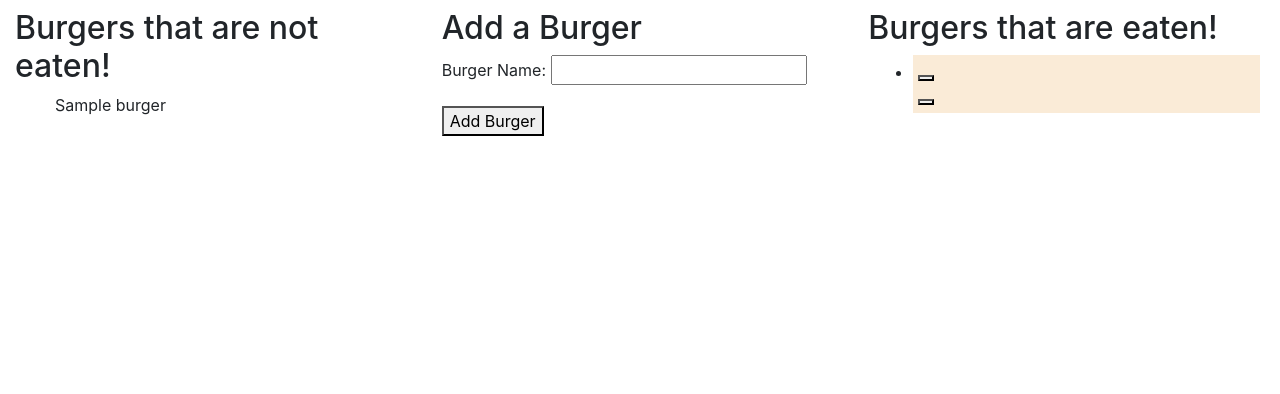
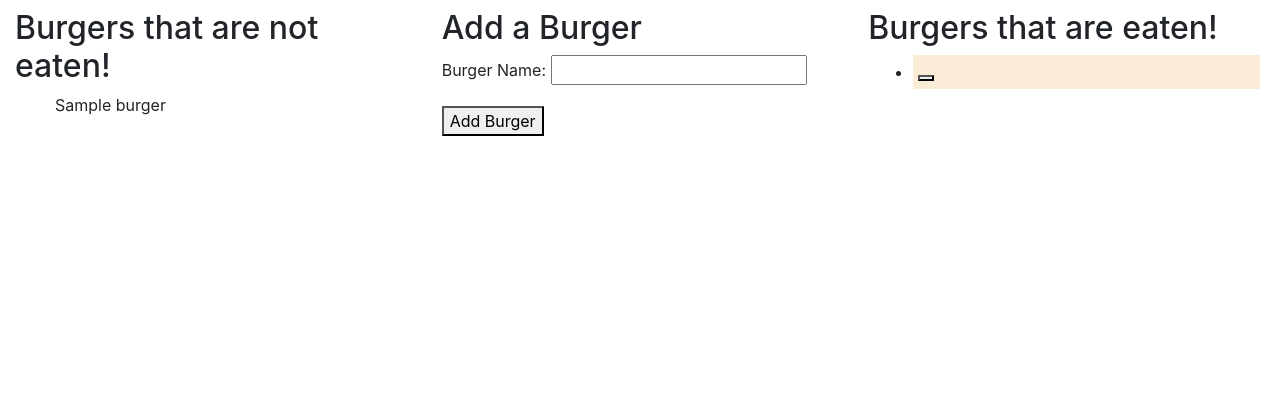
Before and after one commit to Daniel-Edwards56/burger, a Node server app: template views/index.handlebars in a window 1280 px wide. Shown: the part 235-629 px from the top of the page. Run offline with Node 20, Linux system fonts and the light colour scheme; the template is opened without the code that fills it: most values are stand-ins (such as "Sample title", 1, 10 or a date in 2020); some libraries are stand-ins or nearby versions.

Commit message:
final commit

```diff
--- a/views/partials/burgers/eat-block.handlebars
+++ b/views/partials/burgers/eat-block.handlebars
@@ -1,9 +1,9 @@
 <li>
     {{burger_name}}
 
-    <button class="change-devoured" data-id="{{this.id}}" data-newdevoured="{{devoured}}">
+    {{!-- <button class="change-devoured" data-id="{{this.id}}" data-newdevoured="{{devoured}}">
         {{#if this.devoured}}DEVOUR!{{/if}}
-    </button>
+    </button> --}}
 
     <form action="/api/burgers/{{this.id}}" method="PUT">
         <button type="submit" class="change-devoured" data-id="{{this.id}}" data-newdevoured="{{devoured}}">
```
Also changed, not shown: public/assets/img/burger.png (deleted), public/assets/img/kisspng-hamburger-clip-art-vector-graphics-beef-portable-n-5c0e2852cc30c4.4812705815444316988364.png (added).
